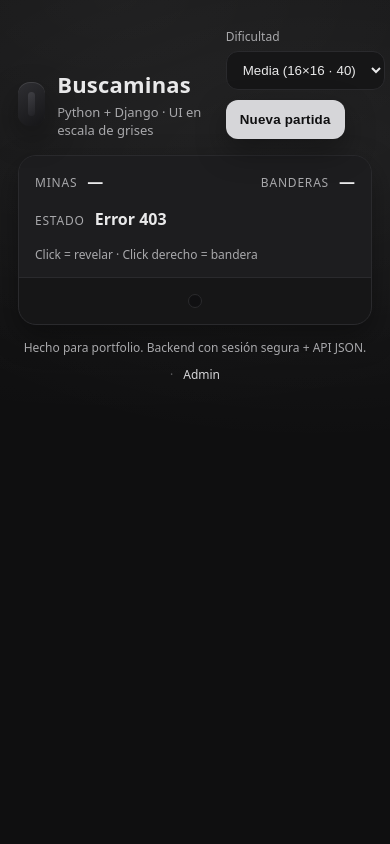
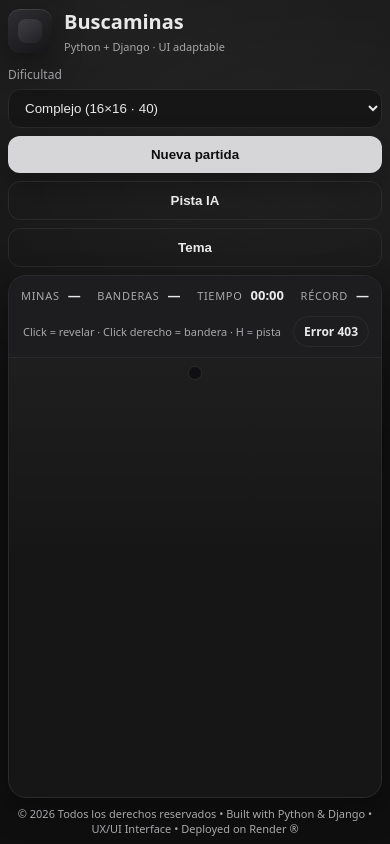
Before and after one commit to lu-developer476/Minesweeper, a Django app: page / in a window 390 px wide. Run offline with Django 5.2, Linux system fonts and the light colour scheme.

Commit message:
Localize difficulties and add richer responsive game UX (#1)

```diff
--- a/game/views.py
+++ b/game/views.py
@@ -34,14 +34,24 @@ def api_new_game(request: HttpRequest) -> JsonResponse:
     except json.JSONDecodeError:
         payload = {}
 
-    difficulty = (payload.get("difficulty") or "medium").lower()
+    difficulty = (payload.get("difficulty") or "complejo").lower()
     # Classic-ish presets
     presets = {
-        "easy":   {"rows": 9,  "cols": 9,  "mines": 10},
-        "medium": {"rows": 16, "cols": 16, "mines": 40},
-        "hard":   {"rows": 16, "cols": 30, "mines": 99},
+        "inexperto": {"rows": 8,  "cols": 8,  "mines": 8},
+        "normal":    {"rows": 9,  "cols": 9,  "mines": 10},
+        "complejo":  {"rows": 16, "cols": 16, "mines": 40},
+        "dificil":   {"rows": 16, "cols": 30, "mines": 99},
+        "pesadilla": {"rows": 18, "cols": 30, "mines": 120},
     }
-    cfg = presets.get(difficulty, presets["medium"])
+    aliases = {
+        "rookie": "inexperto",
+        "easy": "normal",
+        "medium": "complejo",
+        "hard": "dificil",
+        "nightmare": "pesadilla",
+    }
+    difficulty = aliases.get(difficulty, difficulty)
+    cfg = presets.get(difficulty, presets["complejo"])
 
     state = new_game(**cfg)
     _set_state(request, state)
--- /dev/null
+++ b/minesweeper/__init__.py
@@ -0,0 +1 @@
+"""Compatibility package for legacy Render start command."""
--- a/render.yaml
+++ b/render.yaml
@@ -9,6 +9,8 @@ services:
       python manage.py migrate
     startCommand: gunicorn minesweeper_portfolio.wsgi:application
     envVars:
+      - key: PYTHON_VERSION
+        value: 3.12.2
       - key: DJANGO_DEBUG
         value: "0"
       - key: DJANGO_ALLOWED_HOSTS
--- a/static/css/styles.css
+++ b/static/css/styles.css
@@ -8,207 +8,108 @@
   --tile: #2b2b2e;
   --tile2:#353539;
   --accent: #d6d6d9;
-  --danger:#e1e1e1;
   --shadow: 0 12px 30px rgba(0,0,0,.35);
+  --cell-size: 30px;
+  --cell-gap: 4px;
+}
+
+body[data-theme="light"]{
+  --bg:#ececef;
+  --card:#ffffff;
+  --card2:#f3f3f6;
+  --text:#111215;
+  --muted:#63636b;
+  --line:#d8d8df;
+  --tile:#cfd0d7;
+  --tile2:#e6e6ed;
+  --accent:#2b2f36;
+  --shadow: 0 10px 24px rgba(10,10,10,.15);
 }
 
 *{box-sizing:border-box}
 html,body{height:100%}
 body{
   margin:0;
-  font-family: ui-sans-serif, system-ui, -apple-system, Segoe UI, Roboto, Helvetica, Arial, "Apple Color Emoji","Segoe UI Emoji";
+  font-family: ui-sans-serif, system-ui, -apple-system, Segoe UI, Roboto, Helvetica, Arial;
   background:
     radial-gradient(1200px 700px at 30% 0%, rgba(255,255,255,.06), transparent 60%),
     radial-gradient(900px 500px at 80% 20%, rgba(255,255,255,.05), transparent 55%),
     var(--bg);
   color:var(--text);
+  overflow:hidden;
 }
 
 .shell{
-  max-width: 1100px;
+  width: min(1220px, 100%);
   margin: 0 auto;
-  padding: 28px 18px 22px;
+  min-height: 100dvh;
+  display:flex;
+  flex-direction:column;
+  padding: 12px;
+  gap: 10px;
 }
 
-.topbar{
-  display:flex;
-  align-items:flex-end;
-  justify-content:space-between;
-  gap:18px;
-  margin-bottom: 16px;
+.topbar{display:flex;align-items:flex-end;justify-content:space-between;gap:12px;flex-shrink:0}
+.brand{display:flex;align-items:center;gap:12px}
+.logo{width:44px;height:44px;border-radius:12px;background:linear-gradient(145deg,#2f2f33,#151517);box-shadow:inset 0 1px 0 rgba(255,255,255,.1),var(--shadow);position:relative}
+.logo:after{content:"";position:absolute;inset:10px;border-radius:8px;background:linear-gradient(145deg,#424247,#222226);opacity:.9}
+h1{margin:0;font-size:22px}
+.subtitle{margin:4px 0 0;color:var(--muted);font-size:13px}
+
+.controls{display:flex;gap:8px;align-items:flex-end;flex-wrap:wrap}
+.select label{display:block;font-size:12px;color:var(--muted);margin-bottom:6px}
+.select select{background:var(--card);border:1px solid var(--line);color:var(--text);padding:10px 12px;border-radius:12px;outline:none}
+.btn{cursor:pointer;border:none;color:var(--bg);background:var(--accent);padding:11px 13px;border-radius:12px;font-weight:700;box-shadow:var(--shadow)}
+.btn-soft{background:transparent;color:var(--text);border:1px solid var(--line);box-shadow:none}
+.btn:hover{filter:brightness(1.05)}
+
+.panel{background:linear-gradient(180deg, rgba(255,255,255,.05), transparent 55%), var(--card);border:1px solid var(--line);border-radius:18px;box-shadow:var(--shadow);overflow:hidden;display:flex;flex-direction:column;min-height:0;flex:1}
+
+.stats{display:flex;align-items:center;justify-content:space-between;gap:12px;padding:10px 12px;border-bottom:1px solid var(--line);background:var(--card2);flex-wrap:wrap}
+.stat{display:flex;gap:8px;align-items:baseline}
+.stat-label{font-size:11px;color:var(--muted);text-transform:uppercase;letter-spacing:.7px}
+.stat-value{font-size:15px;font-weight:800}
+.hint{margin-left:auto;color:var(--muted);font-size:12px}
+.status-pill{padding:6px 10px;border-radius:999px;border:1px solid var(--line);font-size:12px;font-weight:700}
+
+.board-wrap{padding:8px;overflow:hidden;min-height:0;display:flex;align-items:center;justify-content:center}
+.board{display:grid;gap:var(--cell-gap);padding:6px;background:#101012;border:1px solid var(--line);border-radius:14px;width:fit-content;margin:0 auto;max-width:100%;max-height:100%}
+.cell{width:var(--cell-size);height:var(--cell-size);border-radius:8px;display:flex;align-items:center;justify-content:center;font-weight:800;user-select:none;cursor:pointer;background:linear-gradient(145deg,var(--tile2),var(--tile));border:1px solid rgba(255,255,255,.08);box-shadow:inset 0 1px 0 rgba(255,255,255,.08);color:#0f0f10}
+.cell:hover{filter:brightness(1.07)}
+.cell.revealed{background:#cfcfd2;border:1px solid rgba(0,0,0,.18);box-shadow:none}
+.cell.mine{background:#bdbdc1}
+.cell.flagged{background:linear-gradient(145deg,#cfcfd2,#a7a7ab)}
+.cell.hint-cell{outline:2px solid #f1c75b;outline-offset:1px}
+.cell .tiny{font-size:12px;line-height:1}
+
+.footer{display:flex;justify-content:center;align-items:center;text-align:center;color:var(--muted);font-size:12px;flex-wrap:wrap;flex-shrink:0}
+
+/* 1) Mobile */
+@media (max-width: 480px){
+  .shell{padding:8px;gap:8px}
+  .topbar{flex-direction:column;align-items:flex-start}
+  .controls{width:100%}
+  .select,.select select,.btn{width:100%}
+  h1{font-size:20px}
+  .subtitle,.stat-label,.hint,.footer{font-size:11px}
+  .stat-value{font-size:13px}
 }
 
-.brand{
-  display:flex;
-  align-items:center;
-  gap:12px;
-}
-.logo{
-  width: 44px;
-  height: 44px;
-  border-radius: 12px;
-  background:
-    linear-gradient(145deg, #2f2f33, #151517);
-  box-shadow: inset 0 1px 0 rgba(255,255,255,.10), var(--shadow);
-  position:relative;
-}
-.logo:after{
-  content:"";
-  position:absolute;
-  inset:10px;
-  border-radius:8px;
-  background: linear-gradient(145deg, #424247, #222226);
-  opacity:.9;
-}
-h1{
-  margin:0;
-  font-size: 22px;
-  letter-spacing: .2px;
-}
-.subtitle{
-  margin:4px 0 0;
-  color:var(--muted);
-  font-size: 13px;
+/* 2) Tablet */
+@media (min-width: 481px) and (max-width: 768px){
+  .topbar{flex-direction:column;align-items:flex-start}
+  .controls{width:100%}
+  .select select{min-width:220px}
 }
 
-.controls{
-  display:flex;
-  gap:10px;
-  align-items:flex-end;
-  flex-wrap:wrap;
-}
-.select label{
-  display:block;
-  font-size:12px;
-  color:var(--muted);
-  margin-bottom:6px;
-}
-.select select{
-  background: var(--card);
-  border:1px solid var(--line);
-  color: var(--text);
-  padding: 10px 12px;
-  border-radius: 12px;
-  outline:none;
-}
-.btn{
-  cursor:pointer;
-  border:none;
-  color: #0f0f10;
-  background: var(--accent);
-  padding: 12px 14px;
-  border-radius: 12px;
-  font-weight: 700;
-  letter-spacing: .2px;
-  box-shadow: var(--shadow);
-}
-.btn:hover{ filter: brightness(1.05); }
-.btn:active{ transform: translateY(1px); }
-
-.panel{
-  background: linear-gradient(180deg, rgba(255,255,255,.05), transparent 55%), var(--card);
-  border: 1px solid var(--line);
-  border-radius: 18px;
-  box-shadow: var(--shadow);
-  overflow:hidden;
+/* 3) Laptop */
+@media (min-width: 769px) and (max-width: 1200px){
+  .shell{padding:10px}
+  .hint{width:100%;margin-left:0}
 }
 
-.stats{
-  display:flex;
-  align-items:center;
-  justify-content:space-between;
-  gap:16px;
-  padding: 14px 16px;
-  border-bottom: 1px solid var(--line);
-  background: var(--card2);
-  flex-wrap:wrap;
+/* 4) Desktop / TV */
+@media (min-width: 1201px){
+  .shell{padding:14px}
+  .panel{border-radius:22px}
 }
-.stat{
-  display:flex;
-  gap:10px;
-  align-items:baseline;
-}
-.stat-label{
-  font-size: 12px;
-  color: var(--muted);
-  text-transform: uppercase;
-  letter-spacing: .8px;
-}
-.stat-value{
-  font-size: 16px;
-  font-weight: 800;
-}
-.hint{
-  margin-left:auto;
-  color:var(--muted);
-  font-size:12px;
-}
-
-.board-wrap{
-  padding: 16px;
-  overflow:auto;
-}
-
-.board{
-  display:grid;
-  gap: 4px;
-  padding: 6px;
-  background: #101012;
-  border: 1px solid var(--line);
-  border-radius: 14px;
-  width: fit-content;
-  margin: 0 auto;
-}
-
-.cell{
-  width: 30px;
-  height: 30px;
-  border-radius: 8px;
-  display:flex;
-  align-items:center;
-  justify-content:center;
-  font-weight: 800;
-  user-select:none;
-  cursor:pointer;
-  background: linear-gradient(145deg, var(--tile2), var(--tile));
-  border: 1px solid rgba(255,255,255,.06);
-  box-shadow: inset 0 1px 0 rgba(255,255,255,.08);
-  color: #0f0f10;
-}
-.cell:hover{ filter: brightness(1.07); }
-.cell:active{ transform: translateY(1px); }
-
-.cell.revealed{
-  background: #cfcfd2;
-  border: 1px solid rgba(0,0,0,.18);
-  box-shadow: none;
-}
-.cell.mine{
-  background: #bdbdc1;
-}
-.cell.flagged{
-  background: linear-gradient(145deg, #cfcfd2, #a7a7ab);
-}
-.cell .tiny{
-  font-size: 12px;
-  line-height: 1;
-}
-
-.footer{
-  display:flex;
-  justify-content:center;
-  gap:10px;
-  color:var(--muted);
-  font-size: 12px;
-  margin-top: 14px;
-  flex-wrap:wrap;
-}
-.dot{opacity:.5}
-.link{color:var(--accent); text-decoration:none}
-.link:hover{text-decoration:underline}
-
-/* Responsive tiles */
-@media (max-width: 520px){
-  .cell{ width: 26px; height: 26px; border-radius:7px; }
-  .hint{ width:100%; margin-left:0; }
-}
--- a/static/js/app.js
+++ b/static/js/app.js
@@ -2,13 +2,65 @@ const boardEl = document.getElementById("board");
 const minesEl = document.getElementById("mines");
 const flagsEl = document.getElementById("flags");
 const statusEl = document.getElementById("status");
+const timerEl = document.getElementById("timer");
+const bestEl = document.getElementById("best");
 const difficultyEl = document.getElementById("difficulty");
 const btnNew = document.getElementById("btnNew");
+const btnHint = document.getElementById("btnHint");
+const btnTheme = document.getElementById("btnTheme");
 
 let currentState = null;
+let timer = null;
+let elapsedSeconds = 0;
+let hintCell = null;
 
 function setStatus(text){
   statusEl.textContent = text;
+}
+
+function formatTime(seconds){
+  const mm = String(Math.floor(seconds / 60)).padStart(2, "0");
+  const ss = String(seconds % 60).padStart(2, "0");
+  return `${mm}:${ss}`;
+}
+
+function bestKey(){
+  return `best_time_${difficultyEl.value}`;
+}
+
+function renderBestTime(){
+  const best = Number(localStorage.getItem(bestKey()) || 0);
+  bestEl.textContent = best ? formatTime(best) : "—";
+}
+
+function startTimer(){
+  clearInterval(timer);
+  timer = setInterval(() => {
+    elapsedSeconds += 1;
+    timerEl.textContent = formatTime(elapsedSeconds);
+  }, 1000);
+}
+
+function stopTimerAndPersistIfNeeded(){
+  clearInterval(timer);
+  if(currentState?.win){
+    const key = bestKey();
+    const currentBest = Number(localStorage.getItem(key) || 0);
+    if(!currentBest || elapsedSeconds < currentBest){
+      localStorage.setItem(key, String(elapsedSeconds));
+      renderBestTime();
+    }
+  }
+}
+
+function fitBoardToViewport(state){
+  const horizontalBudget = Math.max(260, window.innerWidth - 34);
+  const verticalBudget = Math.max(220, window.innerHeight - 255);
+  const maxByWidth = Math.floor((horizontalBudget - 16) / state.cols) - 4;
+  const maxByHeight = Math.floor((verticalBudget - 16) / state.rows) - 4;
+  const ideal = Math.min(30, maxByWidth, maxByHeight);
+  const cellSize = Math.max(14, ideal);
+  document.documentElement.style.setProperty("--cell-size", `${cellSize}px`);
 }
 
 async function apiPost(url, data){
@@ -21,24 +73,65 @@ async function apiPost(url, data){
     body: JSON.stringify(data ?? {}),
   });
   const json = await res.json().catch(() => ({}));
-  if(!res.ok){
-    const msg = json?.error || `Error ${res.status}`;
-    throw new Error(msg);
+  if(!res.ok) throw new Error(json?.error || `Error ${res.status}`);
+  return json;
+}
+
+function neighbors(r, c, rows, cols){
+  const out = [];
+  for(let dr = -1; dr <= 1; dr += 1){
+    for(let dc = -1; dc <= 1; dc += 1){
+      if(dr === 0 && dc === 0) continue;
+      const nr = r + dr;
+      const nc = c + dc;
+      if(nr >= 0 && nr < rows && nc >= 0 && nc < cols) out.push([nr, nc]);
+    }
   }
-  return json;
+  return out;
+}
+
+function getAiHint(state){
+  const safeMoves = [];
+  const grid = state.grid;
+  for(const row of grid){
+    for(const cell of row){
+      if(!cell.revealed || !cell.count) continue;
+      const around = neighbors(cell.r, cell.c, state.rows, state.cols);
+      const hidden = [];
+      let flagged = 0;
+      for(const [nr, nc] of around){
+        const n = grid[nr][nc];
+        if(n.flagged) flagged += 1;
+        if(!n.revealed && !n.flagged) hidden.push(n);
+      }
+      if(hidden.length && flagged === cell.count) safeMoves.push(...hidden);
+    }
+  }
+  if(safeMoves.length) return safeMoves[Math.floor(Math.random() * safeMoves.length)];
+
+  const fallback = [];
+  for(const row of grid){
+    for(const cell of row){
+      if(!cell.revealed && !cell.flagged) fallback.push(cell);
+    }
+  }
+  return fallback.length ? fallback[Math.floor(Math.random() * fallback.length)] : null;
 }
 
 function render(state){
   currentState = state;
   minesEl.textContent = state.mines;
   flagsEl.textContent = state.flaggedCount;
+
   if(state.over){
     setStatus(state.win ? "Ganaste 🏁" : "Boom 💥");
+    stopTimerAndPersistIfNeeded();
   }else{
     setStatus("En juego");
   }
 
-  boardEl.style.gridTemplateColumns = `repeat(${state.cols}, 30px)`;
+  fitBoardToViewport(state);
+  boardEl.style.gridTemplateColumns = `repeat(${state.cols}, var(--cell-size))`;
 
   boardEl.innerHTML = "";
   for(const row of state.grid){
@@ -46,8 +139,10 @@ function render(state){
       const el = document.createElement("div");
       el.className = "cell";
       el.setAttribute("role", "gridcell");
-      el.dataset.r = cell.r;
-      el.dataset.c = cell.c;
+      el.dataset.r = String(cell.r);
+      el.dataset.c = String(cell.c);
+
+      if(hintCell && cell.r === hintCell.r && cell.c === hintCell.c) el.classList.add("hint-cell");
 
       if(cell.revealed){
         el.classList.add("revealed");
@@ -57,24 +152,22 @@ function render(state){
         }else{
           el.textContent = cell.count ? String(cell.count) : "";
         }
-      }else{
-        if(cell.flagged){
-          el.classList.add("flagged");
-          el.innerHTML = '<span class="tiny">⚑</span>';
-        }
+      }else if(cell.flagged){
+        el.classList.add("flagged");
+        el.innerHTML = '<span class="tiny">⚑</span>';
       }
 
-      // Left click reveal
       el.addEventListener("click", async (ev) => {
         ev.preventDefault();
         if(currentState?.over) return;
+        hintCell = null;
         await onReveal(cell.r, cell.c);
       });
 
-      // Right click flag
       el.addEventListener("contextmenu", async (ev) => {
         ev.preventDefault();
         if(currentState?.over) return;
+        hintCell = null;
         await onToggleFlag(cell.r, cell.c);
       });
 
@@ -85,9 +178,14 @@ function render(state){
 
 async function newGame(){
   setStatus("Creando partida…");
-  const difficulty = difficultyEl.value;
-  const json = await apiPost("/api/new", { difficulty });
+  elapsedSeconds = 0;
+  timerEl.textContent = "00:00";
+  clearInterval(timer);
+  hintCell = null;
+  renderBestTime();
+  const json = await apiPost("/api/new", { difficulty: difficultyEl.value });
   render(json.state);
+  startTimer();
 }
 
 async function onReveal(r, c){
@@ -108,7 +206,37 @@ async function onToggleFlag(r, c){
   }
 }
 
+function toggleTheme(){
+  const next = document.body.dataset.theme === "light" ? "dark" : "light";
+  document.body.dataset.theme = next;
+  localStorage.setItem("theme", next);
+}
+
+function askHint(){
+  if(!currentState || currentState.over) return;
+  hintCell = getAiHint(currentState);
+  if(hintCell){
+    setStatus(`Pista IA: probá en fila ${hintCell.r + 1}, columna ${hintCell.c + 1}`);
+    render(currentState);
+  }
+}
+
 btnNew.addEventListener("click", () => newGame());
+btnHint.addEventListener("click", () => askHint());
+btnTheme.addEventListener("click", () => toggleTheme());
+difficultyEl.addEventListener("change", () => newGame());
 
-// Start immediately
-newGame().catch(err => setStatus(err.message));
+window.addEventListener("resize", () => {
+  if(currentState) fitBoardToViewport(currentState);
+});
+
+window.addEventListener("keydown", (ev) => {
+  if(ev.key.toLowerCase() === "h") askHint();
+  if(ev.key.toLowerCase() === "n") newGame();
+  if(ev.key.toLowerCase() === "t") toggleTheme();
+});
+
+const savedTheme = localStorage.getItem("theme");
+if(savedTheme) document.body.dataset.theme = savedTheme;
+renderBestTime();
+newGame().catch((err) => setStatus(err.message));
--- a/templates/game/index.html
+++ b/templates/game/index.html
@@ -5,6 +5,7 @@
     <meta charset="utf-8" />
     <meta name="viewport" content="width=device-width, initial-scale=1" />
     <title>Buscaminas — Django</title>
+    <link rel="icon" type="image/svg+xml" href="{% static 'favicon.svg' %}">
 
     <link rel="stylesheet" href="{% static 'css/styles.css' %}">
   </head>
@@ -15,7 +16,7 @@
           <div class="logo" aria-hidden="true"></div>
           <div>
             <h1>Buscaminas</h1>
-            <p class="subtitle">Python + Django · UI en escala de grises</p>
+            <p class="subtitle">Python + Django · UI adaptable</p>
           </div>
         </div>
 
@@ -23,13 +24,17 @@
           <div class="select">
             <label for="difficulty">Dificultad</label>
             <select id="difficulty">
-              <option value="easy">Fácil (9×9 · 10)</option>
-              <option value="medium" selected>Media (16×16 · 40)</option>
-              <option value="hard">Difícil (16×30 · 99)</option>
+              <option value="inexperto">Inexperto (8×8 · 8)</option>
+              <option value="normal">Normal (9×9 · 10)</option>
+              <option value="complejo" selected>Complejo (16×16 · 40)</option>
+              <option value="dificil">Difícil (16×30 · 99)</option>
+              <option value="pesadilla">Pesadilla (18×30 · 120)</option>
             </select>
           </div>
 
           <button id="btnNew" class="btn">Nueva partida</button>
+          <button id="btnHint" class="btn btn-soft">Pista IA</button>
+          <button id="btnTheme" class="btn btn-soft" aria-label="Alternar tema">Tema</button>
         </div>
       </header>
 
@@ -44,10 +49,15 @@
             <span id="flags" class="stat-value">—</span>
           </div>
           <div class="stat">
-            <span class="stat-label">Estado</span>
-            <span id="status" class="stat-value">Listo</span>
+            <span class="stat-label">Tiempo</span>
+            <span id="timer" class="stat-value">00:00</span>
           </div>
-          <div class="hint">Click = revelar · Click derecho = bandera</div>
+          <div class="stat">
+            <span class="stat-label">Récord</span>
+            <span id="best" class="stat-value">—</span>
+          </div>
+          <div class="hint">Click = revelar · Click derecho = bandera · H = pista</div>
+          <div id="status" class="status-pill">Listo</div>
         </div>
 
         <div class="board-wrap">
@@ -56,20 +66,20 @@
       </section>
 
       <footer class="footer">
-        <span>Hecho para portfolio. Backend con sesión segura + API JSON.</span>
-        <span class="dot">·</span>
-        <a href="/admin/" class="link">Admin</a>
+        <span>
+          © <span id="year"></span> Todos los derechos reservados • Built with Python & Django • UX/UI Interface • Deployed on Render ®
+        </span>
       </footer>
     </main>
 
     <script>
-      // CSRF helper (Django)
       function getCookie(name) {
         const value = `; ${document.cookie}`;
         const parts = value.split(`; ${name}=`);
         if (parts.length === 2) return parts.pop().split(';').shift();
       }
       const CSRF_TOKEN = getCookie('csrftoken');
+      document.getElementById('year').textContent = new Date().getFullYear();
     </script>
     <script src="{% static 'js/app.js' %}"></script>
   </body>
```
Also changed, not shown: minesweeper/wsgi.py (added, +7 -0 lines), static/favicon.svg (added).
